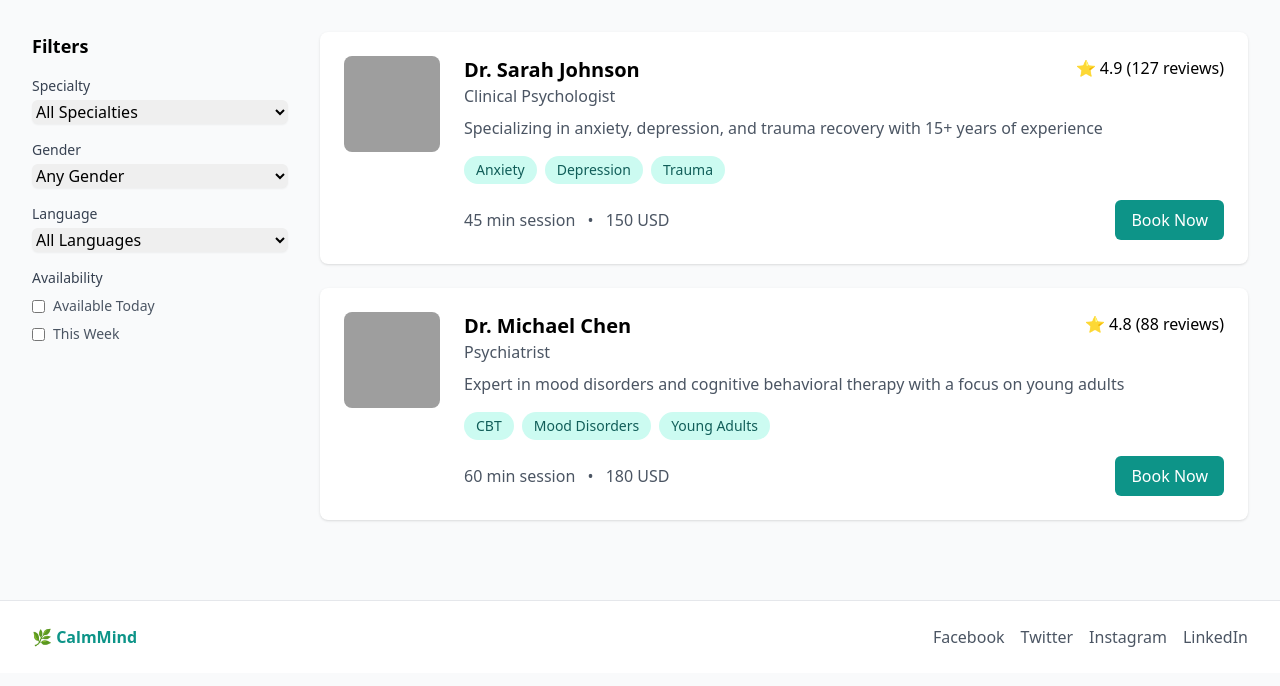
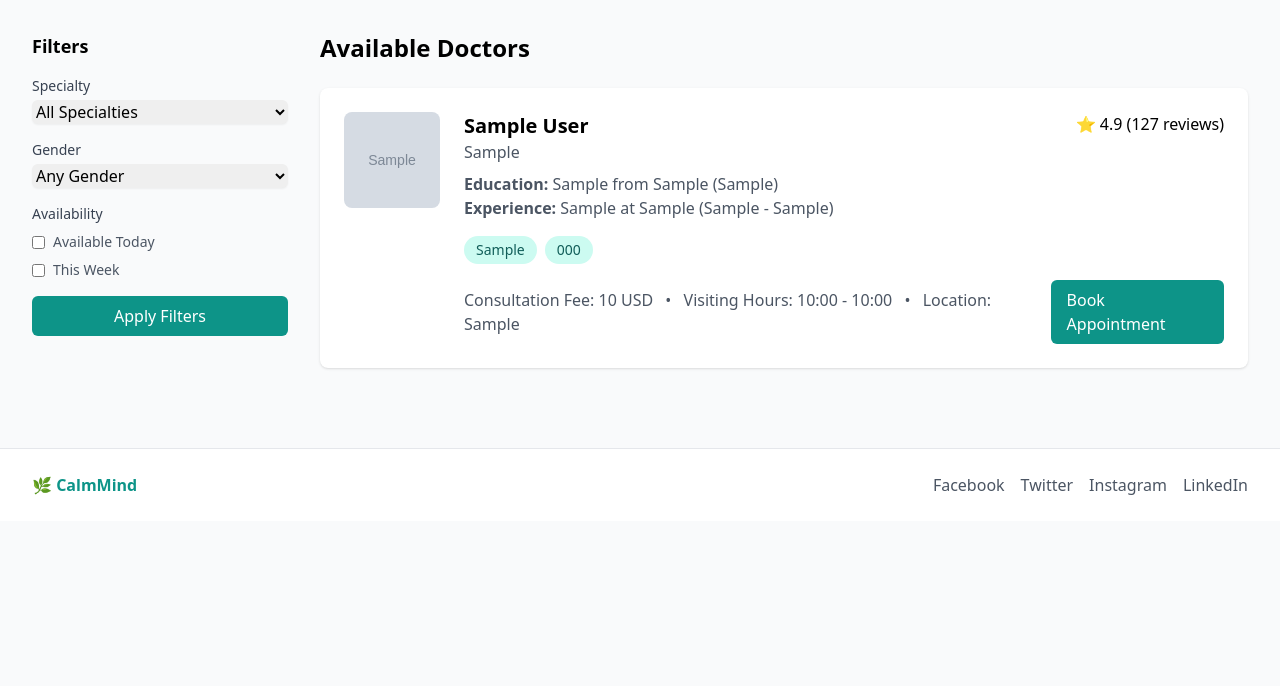
Before and after one commit to RaWseekQWERTY/Final-Year-Project-CalmMind, a Django app: page /doctors/ in a window 1280 px wide. Shown: the part 65-751 px from the top of the page. Run offline with Django 5.2, Linux system fonts and the light colour scheme; a user stored in the database is signed in; tables that the repository leaves empty hold one stand-in row (values such as "Sample post"); grey boxes marked "Sample" are stand-in pictures; some libraries are stand-ins or nearby versions; grey boxes are pictures that could not be loaded.

Commit message:
updated doctor list

```diff
--- a/appointment/views.py
+++ b/appointment/views.py
@@ -2,20 +2,68 @@ from django.shortcuts import render, redirect, get_object_or_404
 from auth_app.models import Doctor
 from .models import Appointment, DoctorAvailability
 from django.contrib.auth.decorators import login_required
-from datetime import datetime
+from datetime import datetime,time,timedelta
+from django.db.models import Q
 
 # List of all available doctors
 @login_required
 def doctor_list(request):
+    # Get filter parameters from the request
+    specialty = request.GET.get('specialty', '')
+    gender = request.GET.get('gender', '')
+    available_today = request.GET.get('available_today', False)
+    available_this_week = request.GET.get('available_this_week', False)
+
+    # Start with all doctors
     doctors = Doctor.objects.all()
+
+    # Apply filters
+    if specialty:
+        doctors = doctors.filter(specialization__icontains=specialty)
+    if gender:
+        doctors = doctors.filter(user__gender=gender)  # Filter by gender in the User model
+
+    # Filter by availability
+    if available_today or available_this_week:
+        today = datetime.today().date()
+        start_of_week = today - timedelta(days=today.weekday())
+        end_of_week = start_of_week + timedelta(days=6)
+
+        availability_filters = Q()
+        if available_today:
+            availability_filters |= Q(information__visiting_hours_start__lte=time(23, 59, 59), information__visiting_hours_end__gte=time(0, 0, 0))
+        if available_this_week:
+            availability_filters |= Q(information__visiting_hours_start__lte=time(23, 59, 59), information__visiting_hours_end__gte=time(0, 0, 0))
+
+        doctors = doctors.filter(availability_filters)
+
+    # Check if no doctors are available
+    no_doctors = not doctors.exists()
+
+    # Fetch availability information for each doctor
+    doctor_data = []
+    for doctor in doctors:
+        availability = DoctorAvailability.objects.filter(doctor=doctor).first()
+        doctor_data.append({
+            'doctor': doctor,
+            'availability': availability
+        })
+
+    # Get unique specializations for the filter dropdown
+    specializations = Doctor.objects.values_list('specialization', flat=True).distinct()
+
     context = {
-        'doctors': doctors,
-        'no_doctors': not doctors.exists(),
+        'doctor_data': doctor_data,
+        'no_doctors': no_doctors,
+        'specializations': specializations,
+        'selected_specialty': specialty,
+        'selected_gender': gender,
+        'available_today': available_today,
+        'available_this_week': available_this_week,
     }
     return render(request, 'appointment/doctor_list.html', context)
 
 # Appointment booking view
-
 @login_required
 def book_appointment(request, doctor_id):
     doctor = get_object_or_404(Doctor, id=doctor_id)
--- a/auth_app/models.py
+++ b/auth_app/models.py
@@ -63,9 +63,7 @@ class Doctor(models.Model):
     specialization = models.CharField(max_length=100)
     license_number = models.CharField(max_length=50, unique=True)
     contact_number = models.CharField(max_length=15, null=True, blank=True)
-    visiting_hour = models.TimeField(max_length=200, null=True, blank=True)
-    consultation_fee = models.IntegerField(null=True, blank=True)
-    featured_image = models.ImageField(upload_to='images/doctor/', default='images/doctor/doc-def.png', null=True, blank=True)
+    featured_image = models.ImageField(upload_to='images/doctor/', default='images/doctors/doc-def.png', null=True, blank=True)
 
 
     # Education
--- a/templates/appointment/doctor_list.html
+++ b/templates/appointment/doctor_list.html
@@ -3,7 +3,7 @@
 <head>
     <meta charset="UTF-8">
     <meta name="viewport" content="width=device-width, initial-scale=1.0">
-    <title>CalmMind - Therapist Directory</title>
+    <title>Doctor List - CalmMind</title>
     <script src="https://cdn.tailwindcss.com"></script>
 </head>
 <body class="bg-gray-50">
@@ -33,112 +33,95 @@
             <!-- Filters Sidebar -->
             <div class="w-64 flex-shrink-0">
                 <h2 class="text-lg font-semibold mb-4">Filters</h2>
-
-                <div class="space-y-4">
-                    <div>
+                <form method="GET" action="{% url 'doctor_list' %}">
+                    <!-- Specialty Filter -->
+                    <div class="mb-4">
                         <label class="block text-sm font-medium text-gray-700">Specialty</label>
-                        <select class="mt-1 block w-full rounded-md border-gray-300 shadow-sm focus:border-teal-500 focus:ring-teal-500">
-                            <option>All Specialties</option>
+                        <select name="specialty" class="mt-1 block w-full rounded-md border-gray-300 shadow-sm focus:border-teal-500 focus:ring-teal-500">
+                            <option value="">All Specialties</option>
+                            {% for specialization in specializations %}
+                                <option value="{{ specialization }}" {% if specialization == selected_specialty %}selected{% endif %}>{{ specialization }}</option>
+                            {% endfor %}
                         </select>
                     </div>
 
-                    <div>
+                    <!-- Gender Filter -->
+                    <div class="mb-4">
                         <label class="block text-sm font-medium text-gray-700">Gender</label>
-                        <select class="mt-1 block w-full rounded-md border-gray-300 shadow-sm focus:border-teal-500 focus:ring-teal-500">
-                            <option>Any Gender</option>
+                        <select name="gender" class="mt-1 block w-full rounded-md border-gray-300 shadow-sm focus:border-teal-500 focus:ring-teal-500">
+                            <option value="">Any Gender</option>
+                            <option value="Male" {% if selected_gender == "Male" %}selected{% endif %}>Male</option>
+                            <option value="Female" {% if selected_gender == "Female" %}selected{% endif %}>Female</option>
+                            <option value="Other" {% if selected_gender == "Other" %}selected{% endif %}>Other</option>
                         </select>
                     </div>
 
-                    <div>
-                        <label class="block text-sm font-medium text-gray-700">Language</label>
-                        <select class="mt-1 block w-full rounded-md border-gray-300 shadow-sm focus:border-teal-500 focus:ring-teal-500">
-                            <option>All Languages</option>
-                        </select>
-                    </div>
-
-                    <div>
+                    <!-- Availability Filter -->
+                    <div class="mb-4">
                         <label class="block text-sm font-medium text-gray-700">Availability</label>
                         <div class="mt-2 space-y-2">
                             <div class="flex items-center">
-                                <input type="checkbox" class="rounded border-gray-300 text-teal-600 focus:ring-teal-500">
+                                <input type="checkbox" name="available_today" class="rounded border-gray-300 text-teal-600 focus:ring-teal-500" {% if available_today %}checked{% endif %}>
                                 <label class="ml-2 text-sm text-gray-600">Available Today</label>
                             </div>
                             <div class="flex items-center">
-                                <input type="checkbox" class="rounded border-gray-300 text-teal-600 focus:ring-teal-500">
+                                <input type="checkbox" name="available_this_week" class="rounded border-gray-300 text-teal-600 focus:ring-teal-500" {% if available_this_week %}checked{% endif %}>
                                 <label class="ml-2 text-sm text-gray-600">This Week</label>
                             </div>
                         </div>
                     </div>
-                </div>
+
+                    <!-- Submit Button -->
+                    <button type="submit" class="w-full bg-teal-600 text-white px-4 py-2 rounded-md hover:bg-teal-700">Apply Filters</button>
+                </form>
             </div>
 
-            <!-- Therapist List -->
+            <!-- Doctor List -->
             <div class="flex-1 space-y-6">
-                <!-- Therapist Card 1 -->
+                <h1 class="text-2xl font-bold mb-6">Available Doctors</h1>
+                {% if no_doctors %}
+                    <p class="text-gray-600">No available doctors at the moment.</p>
+                {% else %}
+                    {% for data in doctor_data %}
+                    <!-- Doctor Card -->
                     <div class="bg-white rounded-lg shadow p-6">
                         <div class="flex items-start gap-6">
-                        <img src="/api/placeholder/100/100" alt="Dr. Sarah Johnson" class="w-24 h-24 rounded-lg object-cover">
+                            <!-- Doctor Image -->
+                            <img src="{{ data.doctor.featured_image.url }}" alt="{{ data.doctor.user.get_full_name }}" class="w-24 h-24 rounded-lg object-cover">
                             <div class="flex-1">
                                 <div class="flex justify-between items-start">
                                     <div>
-                                    <h3 class="text-xl font-semibold">Dr. Sarah Johnson</h3>
-                                    <p class="text-gray-600">Clinical Psychologist</p>
+                                        <h3 class="text-xl font-semibold">{{ data.doctor.user.get_full_name }}</h3>
+                                        <p class="text-gray-600">{{ data.doctor.specialization }}</p>
                                     </div>
                                     <div class="flex items-center">
                                         <span class="text-yellow-400">⭐</span>
                                         <span class="ml-1">4.9 (127 reviews)</span>
                                     </div>
                                 </div>
-                            <p class="mt-2 text-gray-600">Specializing in anxiety, depression, and trauma recovery with 15+ years of experience</p>
+                                <p class="mt-2 text-gray-600">
+                                    <strong>Education:</strong> {{ data.doctor.degree }} from {{ data.doctor.institute }} ({{ data.doctor.completion_year }})<br>
+                                    <strong>Experience:</strong> {{ data.doctor.designation }} at {{ data.doctor.work_place }} ({{ data.doctor.start_year }} - {{ data.doctor.end_year }})
+                                </p>
                                 <div class="mt-4 flex flex-wrap gap-2">
-                                <span class="px-3 py-1 bg-teal-100 text-teal-800 rounded-full text-sm">Anxiety</span>
-                                <span class="px-3 py-1 bg-teal-100 text-teal-800 rounded-full text-sm">Depression</span>
-                                <span class="px-3 py-1 bg-teal-100 text-teal-800 rounded-full text-sm">Trauma</span>
+                                    <span class="px-3 py-1 bg-teal-100 text-teal-800 rounded-full text-sm">{{ data.doctor.specialization }}</span>
+                                    <span class="px-3 py-1 bg-teal-100 text-teal-800 rounded-full text-sm">{{ data.doctor.contact_number }}</span>
                                 </div>
                                 <div class="mt-4 flex items-center justify-between">
                                     <div class="text-gray-600">
-                                    <span>45 min session</span>
+                                        <span>Consultation Fee: {{ data.availability.consultation_fee }} USD</span>
                                         <span class="mx-2">•</span>
-                                    <span>150 USD</span>
+                                        <span>Visiting Hours: {{ data.availability.visiting_hours_start|time:"H:i" }} - {{ data.availability.visiting_hours_end|time:"H:i" }}</span>
+                                        <span class="mx-2">•</span>
+                                        <span>Location: {{ data.availability.location }}</span>
                                     </div>
-                                <button class="bg-teal-600 text-white px-4 py-2 rounded-md hover:bg-teal-700">Book Now</button>
+                                    <a href="{% url 'book_appointment' data.doctor.id %}" class="bg-teal-600 text-white px-4 py-2 rounded-md hover:bg-teal-700">Book Appointment</a>
                                 </div>
                             </div>
                         </div>
                     </div>
-
-                <!-- Therapist Card 2 -->
-                <div class="bg-white rounded-lg shadow p-6">
-                    <div class="flex items-start gap-6">
-                        <img src="/api/placeholder/100/100" alt="Dr. Michael Chen" class="w-24 h-24 rounded-lg object-cover">
-                        <div class="flex-1">
-                            <div class="flex justify-between items-start">
-                                <div>
-                                    <h3 class="text-xl font-semibold">Dr. Michael Chen</h3>
-                                    <p class="text-gray-600">Psychiatrist</p>
-                                </div>
-                                <div class="flex items-center">
-                                    <span class="text-yellow-400">⭐</span>
-                                    <span class="ml-1">4.8 (88 reviews)</span>
-                                </div>
-                            </div>
-                            <p class="mt-2 text-gray-600">Expert in mood disorders and cognitive behavioral therapy with a focus on young adults</p>
-                            <div class="mt-4 flex flex-wrap gap-2">
-                                <span class="px-3 py-1 bg-teal-100 text-teal-800 rounded-full text-sm">CBT</span>
-                                <span class="px-3 py-1 bg-teal-100 text-teal-800 rounded-full text-sm">Mood Disorders</span>
-                                <span class="px-3 py-1 bg-teal-100 text-teal-800 rounded-full text-sm">Young Adults</span>
-                            </div>
-                            <div class="mt-4 flex items-center justify-between">
-                                <div class="text-gray-600">
-                                    <span>60 min session</span>
-                                    <span class="mx-2">•</span>
-                                    <span>180 USD</span>
-                                </div>
-                                <button class="bg-teal-600 text-white px-4 py-2 rounded-md hover:bg-teal-700">Book Now</button>
-                            </div>
-                        </div>
-                    </div>
-                </div>
+                    {% endfor %}
+                {% endif %}
             </div>
         </div>
     </div>
```
Also changed, not shown: auth_app/admin.py (+35 -14 lines), media/images/doctors/doc-def.png. Lines whose indentation alone changed are shown as unchanged.
